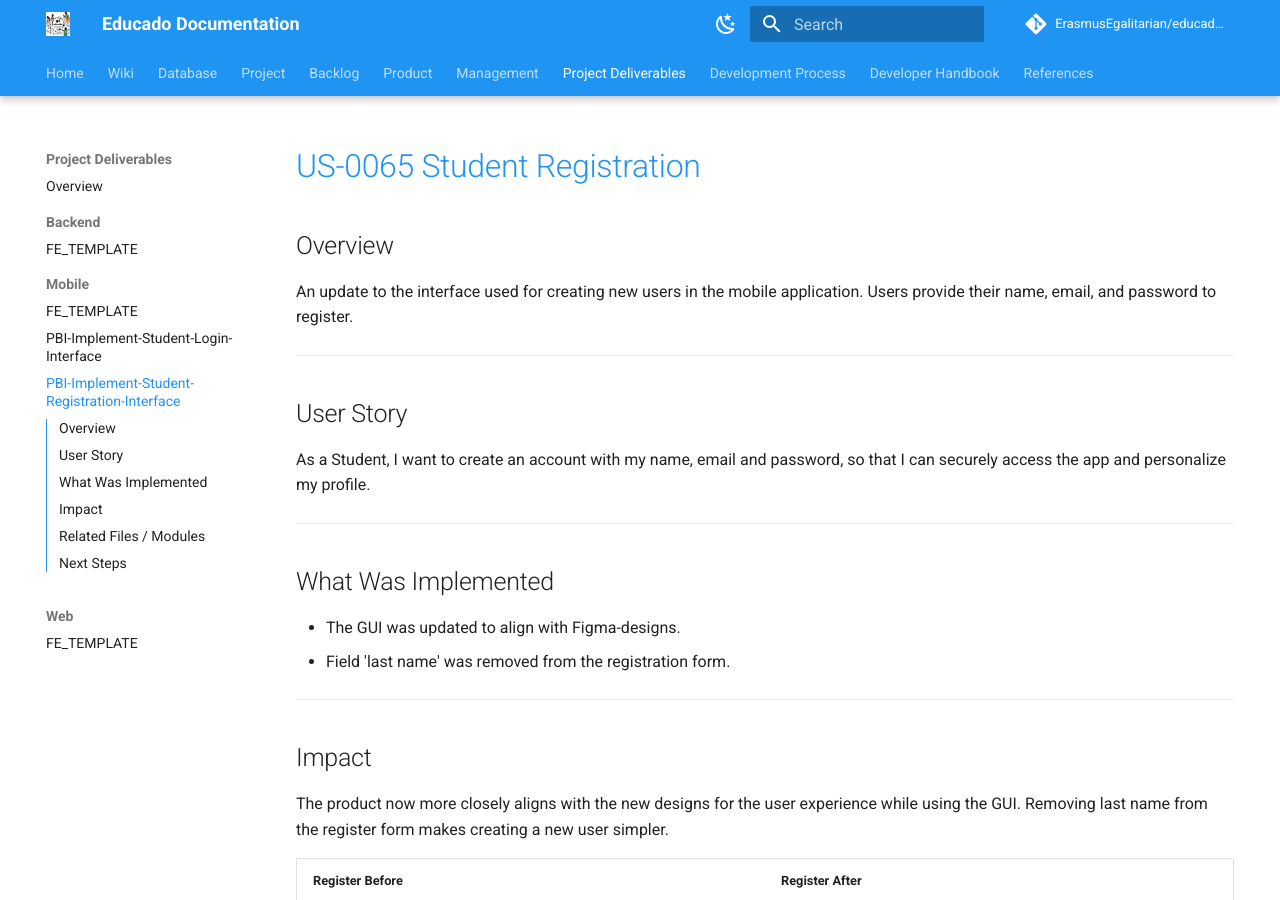
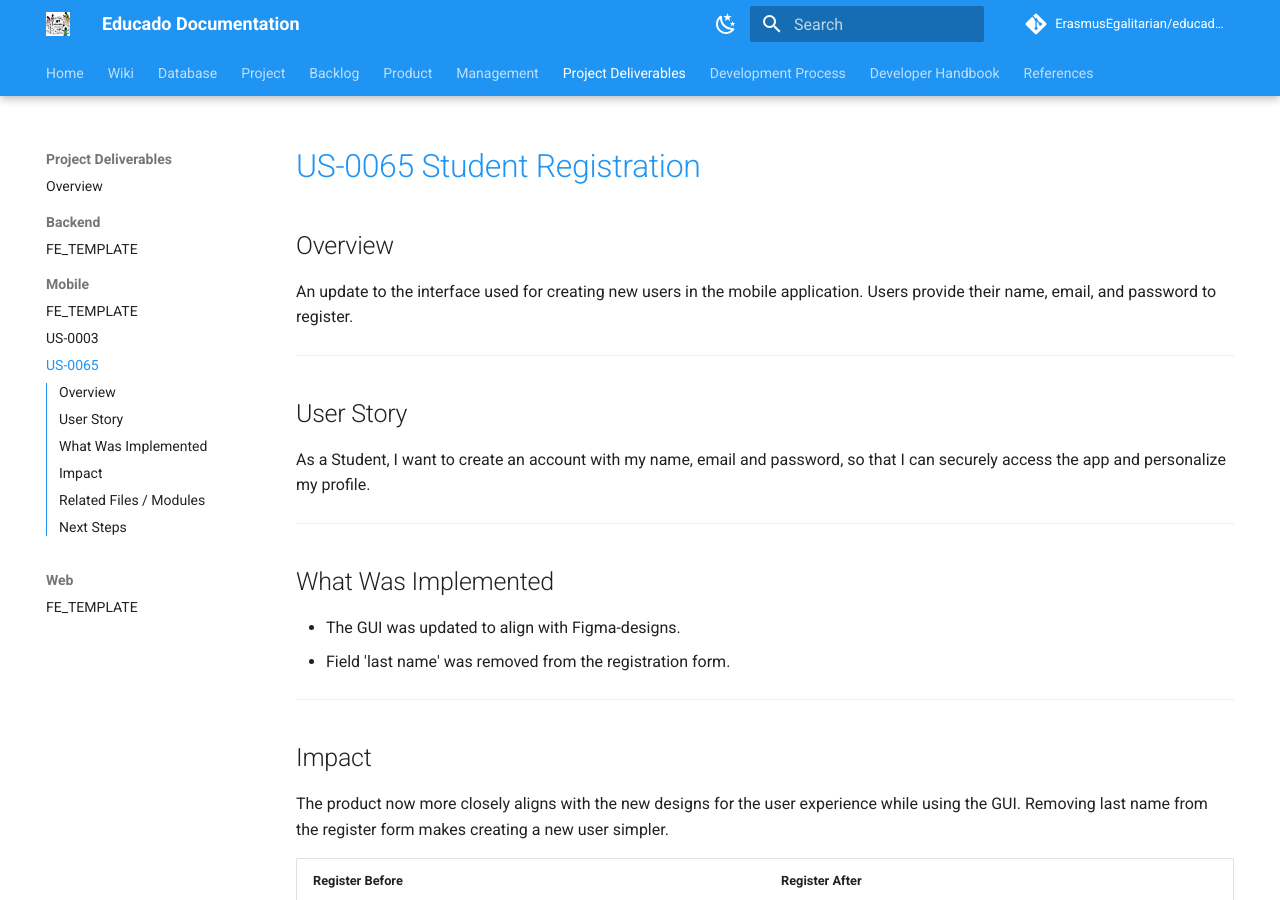
Before and after one commit to ErasmusEgalitarian/educado-docs, an MkDocs documentation site: the page built from docs/deliverables/mobile/US-0065.md, in a window 1280 px wide and 900 px high. Built offline with MkDocs 1.6.1 and Material for MkDocs 9.7.7, drawn with Linux system fonts in a browser that asks for light colours; comment, search, counter and statistics services are not loaded.

Commit message:
Fixed name for Pbis

```diff
--- a/mkdocs.yml
+++ b/mkdocs.yml
@@ -109,8 +109,8 @@ nav:
           - FE_TEMPLATE: deliverables/backend/FE_TEMPLATE.md
       - Mobile:
           - FE_TEMPLATE: deliverables/mobile/FE_TEMPLATE.md
-          - PBI-Implement-Student-Login-Interface: deliverables/mobile/PBI-Implement-Student-Login-Interface.md
-          - PBI-Implement-Student-Registration-Interface: deliverables/mobile/PBI-Implement-Student-Registration-Interface.md
+          - US-0003: deliverables/mobile/US-0003.md
+          - US-0065: deliverables/mobile/US-0065.md
       - Web:
           - FE_TEMPLATE: deliverables/web/FE_TEMPLATE.md
   - Development Process:
```
Also changed, not shown: docs/deliverables/mobile/US-0003.md (renamed from docs/deliverables/mobile/PBI-Implement-Student-Login-Interface.md), docs/deliverables/mobile/US-0065.md (renamed from docs/deliverables/mobile/PBI-Implement-Student-Registration-Interface.md).
